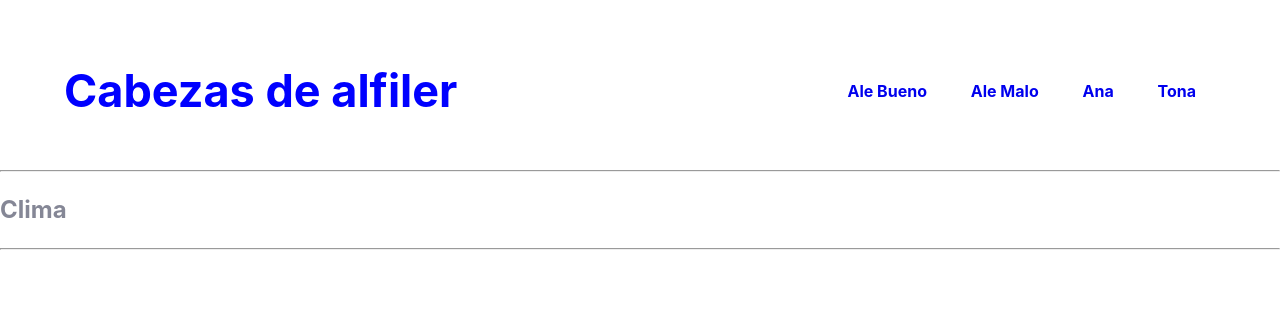
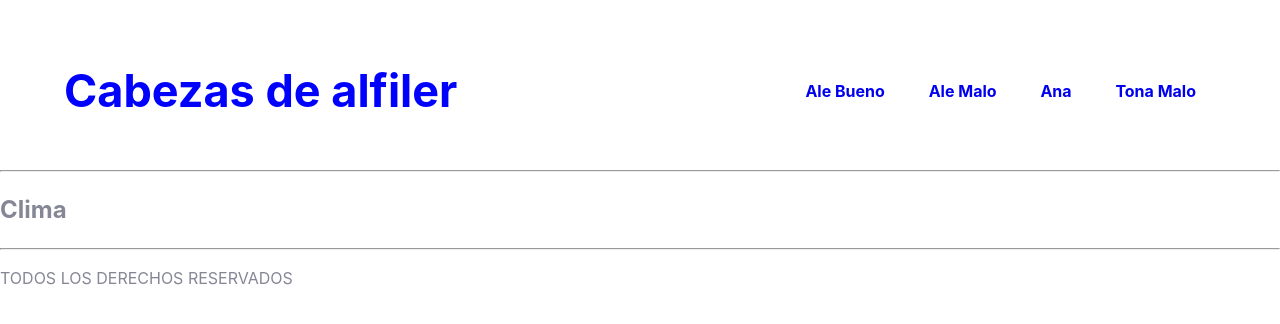
Before and after one commit to Tonitah/TDAW, a plain HTML site: page Frontend/index.html in a window 1280 px wide. Drawn offline with Linux system fonts and the light colour scheme.

Commit message:
Agregué un parrafo al footer

```diff
--- a/Frontend/index.html
+++ b/Frontend/index.html
@@ -14,7 +14,7 @@
                 <li><a href="#"> Ale Bueno </a></li>
                 <li><a href="#"> Ale Malo </a></li>
                 <li><a href="#"> Ana </a></li>
-                <li><a href="#"> Tona </a></li>
+                <li><a href="#"> Tona Malo </a></li>
             </ul>
         </nav>
     </header>
@@ -24,7 +24,7 @@
     </div>
     <footer>
         <hr>
-
+        <p>TODOS LOS DERECHOS RESERVADOS</p>
     </footer>
 </body>
 </html>
```
